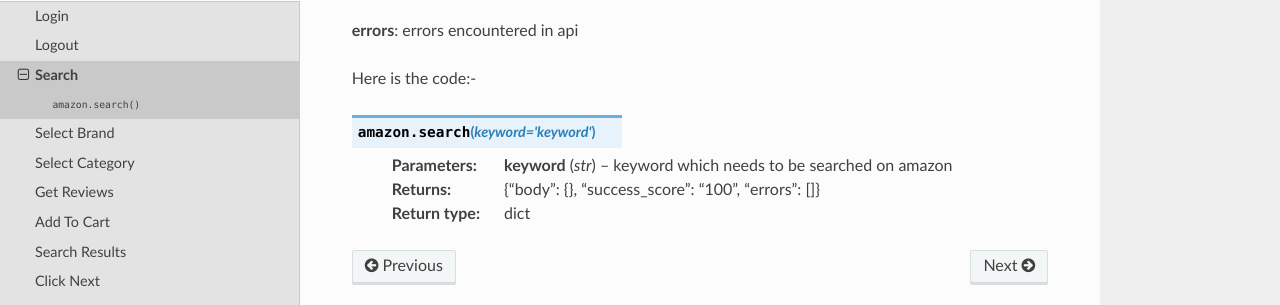
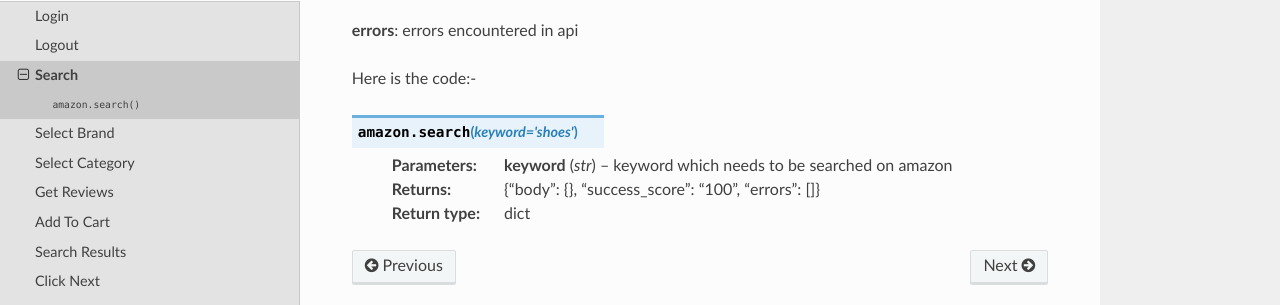
Before and after one commit to datakund/amazon-api-datakund, a Sphinx documentation site: the page built from Docs/source/searches.rst, in a window 1280 px wide. Shown: the part 286-591 px from the top of the page. Built offline with Sphinx 7.4.7 and the Read the Docs theme 2.0.0, drawn with Linux system fonts in a browser that asks for light colours.

Commit message:
Update searches.rst

```diff
--- a/Docs/source/searches.rst
+++ b/Docs/source/searches.rst
@@ -11,7 +11,7 @@
 
 Here is the code:-
 
-.. py:function:: amazon.search(keyword="keyword")
+.. py:function:: amazon.search(keyword="shoes")
 
 
    :param str keyword: keyword which needs to be searched on amazon
```
